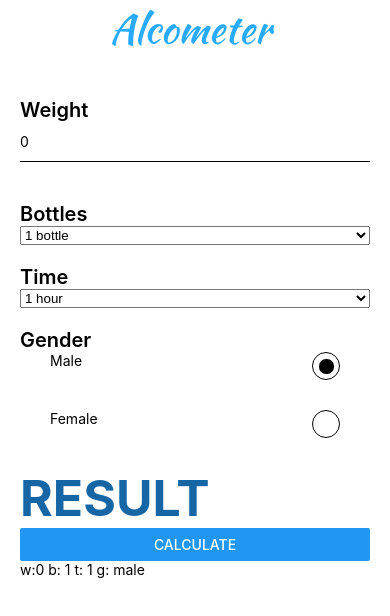
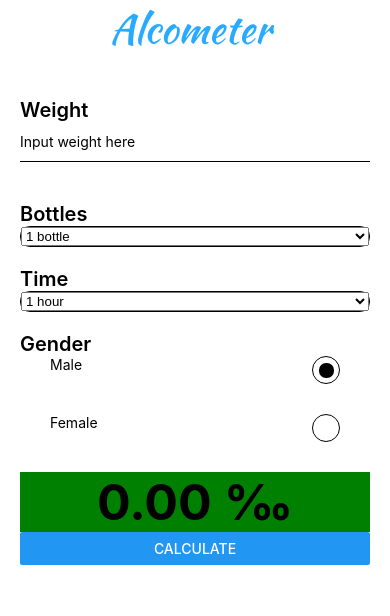
Before and after one commit to esalminen/react-native-alkometri, a React Native app: screen / in a window 390 px wide. Shown: the top 616 px of the page. Built offline with nearby package versions, Linux system fonts and the light colour scheme.

Commit message:
calc logic made and tested + ui tweaks

```diff
--- a/App.js
+++ b/App.js
@@ -1,4 +1,4 @@
-import { Button, ScrollView, Text, TextInput, View } from 'react-native';
+import { Alert, Button, ScrollView, Text, TextInput, View } from 'react-native';
 import { useFonts } from 'expo-font';
 import { Picker } from '@react-native-picker/picker';
 import { useState } from 'react';
@@ -6,27 +6,30 @@ import styles from './Styles';
 import CustomRadiobutton from './components/CustomRadiobutton';
 
 export default function App() {
-  const [weight, setWeight] = useState(0);
+  const [weight, setWeight] = useState(null);
   const [selectedBottles, setSelectedBottles] = useState(1);
   const [selectedTime, setSelectedTime] = useState(1);
   const [selectedGender, setSeletedGender] = useState('male');
+  const [permille, setPermille] = useState(0.0);
+  const [resultHint, setResultHint] = useState('');
 
   // Load custom font for app header
   const [fontLoaded] = useFonts({
     KauhanScriptReg: require('./assets/fonts/KaushanScript-Regular.ttf')
   });
 
-  // Return null content if font is not properly loaded
+  // return null content if font is not properly loaded
   if (!fontLoaded) {
     return null;
   }
 
-  // Create selections for bottles- and time-dropdownlist
+  // create selections for bottles- and time-dropdownlist
   let numCount = [];
   for (let i = 1; i <= 24; i++) {
     numCount.push(i);
   }
 
+  // create gender options. Sorry for being old-fashioned with only two genders.
   const radiobuttonOptions = [
     {
       label: 'Male',
@@ -37,6 +40,29 @@ export default function App() {
       value: 'female'
     }
   ];
+
+  /**
+   * calculates approximate blood alcohol level by taking inputted values and places result on to the permille variable
+   */
+  const calculatePermille = () => {
+    // show warning if weight is not inserted
+    if (!weight) {
+      Alert.alert('Please input weight');
+      return;
+    }
+
+    // assumption is that alcohol is consumed in 0.33 l bottle which are 4.5 % alcohol
+    const litres = selectedBottles * 0.33;
+    const alcoholGrams = litres * 8 * 4.5;
+    const burningRate = weight / 10;
+    const alcoholNotBurned = alcoholGrams - burningRate * selectedTime;
+    const genderFactor = selectedGender === 'male' ? 0.7 : 0.6;
+    const permille = alcoholNotBurned / (weight * genderFactor);
+    setResultHint(permille <= 0 ? 'It is safe to drive' : permille < 0.5 ? 'It is legal to drive but please dont' : 'DO NOT DRIVE!');
+    // console.log(`selectedtime h: ${selectedTime}, bottles: ${selectedBottles}, weight: ${weight}, gender: ${selectedGender}`);
+    // console.log(`litres: ${litres}, grams: ${alcoholGrams}, burningrate: ${burningRate}, not burned: ${alcoholNotBurned}, genderfactor: ${genderFactor}, permille: ${permille}`);
+    setPermille(permille < 0 ? 0 : permille);
+  };
 
   return (
     <View style={styles.container}>
@@ -51,6 +77,7 @@ export default function App() {
           keyboardType='decimal-pad'
         />
         <Text style={styles.textrow}>Bottles</Text>
+        <View style={styles.picker}>
           <Picker
             selectedValue={selectedBottles}
             onValueChange={(itemValue, _) =>
@@ -59,11 +86,13 @@ export default function App() {
             {
               numCount.map((bottleNo) => {
                 let bottleText = bottleNo === 1 ? 'bottle' : 'bottles';
-              return <Picker.Item key={bottleNo} label={`${bottleNo} ${bottleText}`} value={bottleNo}/>;
+                return <Picker.Item key={bottleNo} label={`${bottleNo} ${bottleText}`} value={bottleNo} />;
               })
             }
           </Picker>
+        </View>
         <Text style={styles.textrow}>Time</Text>
+        <View style={styles.picker}>
           <Picker
             selectedValue={selectedTime}
             onValueChange={(itemValue, _) =>
@@ -72,15 +101,22 @@ export default function App() {
             {
               numCount.map((timeCount) => {
                 let timeText = timeCount === 1 ? 'hour' : 'hours';
-              return <Picker.Item key={timeCount} label={`${timeCount} ${timeText}`} value={timeCount}/>;
+                return <Picker.Item key={timeCount} label={`${timeCount} ${timeText}`} value={timeCount} />;
               })
             }
           </Picker>
+        </View>
         <Text style={styles.textrow}>Gender</Text>
-        <CustomRadiobutton options={radiobuttonOptions} onPress={(value)=>setSeletedGender(value)}/>
-        <Text style={styles.textResult}>RESULT</Text>
-        <Button style={styles.button} title='Calculate'></Button>
-        <Text>{`w:${weight} b: ${selectedBottles} t: ${selectedTime} g: ${selectedGender}`}</Text>
+        <CustomRadiobutton options={radiobuttonOptions} onPress={(value) => setSeletedGender(value)} />
+        <View style={[
+            permille <= 0 && styles.resultColorOk,
+            permille > 0 && styles.resultColorWarning,
+            permille > 0.5 && styles.resultColorAlert]}>
+          <Text style={styles.textResult}>{`${permille.toFixed(2)} ‰`}</Text>
+          <Text style={styles.textHint}>{resultHint}</Text>
+        </View>
+        <Button style={styles.button} title='Calculate' onPress={calculatePermille}></Button>
+        {/* <Text>{`w:${weight} b: ${selectedBottles} t: ${selectedTime} g: ${selectedGender} p:${permille}`}</Text> */}
       </ScrollView>
     </View >
   );
--- a/Styles.js
+++ b/Styles.js
@@ -28,13 +28,27 @@ export default StyleSheet.create({
     fontSize: 20,
     marginTop: 20,
   },
+  picker: {
+    borderWidth: 1,
+    borderRadius: 10,
+  },
   textResult: {
     fontWeight: '700',
     fontSize: 50,
-    color: '#1666a6'
+    textAlign: 'center',
   },
-  button: {
-    borderRadius: 40,
-
+  textHint: {
+    fontWeight: '700',
+    fontSize: 20,
+    textAlign: 'center',
+  },
+  resultColorOk: {
+    backgroundColor: 'green'
+  },
+  resultColorWarning: {
+    backgroundColor: 'yellow'
+  },
+  resultColorAlert: {
+    backgroundColor: 'red'
   }
 });
--- a/package.json
+++ b/package.json
@@ -10,7 +10,7 @@
     "lint": "eslint ./src/**/*.{js,jsx} App.js --no-error-on-unmatched-pattern"
   },
   "dependencies": {
-    "@react-native-picker/picker": "^2.4.4",
+    "@react-native-picker/picker": "2.4.2",
     "expo": "~46.0.9",
     "expo-constants": "~13.2.4",
     "expo-font": "~10.2.0",
```
Lines whose indentation alone changed are shown as unchanged.
